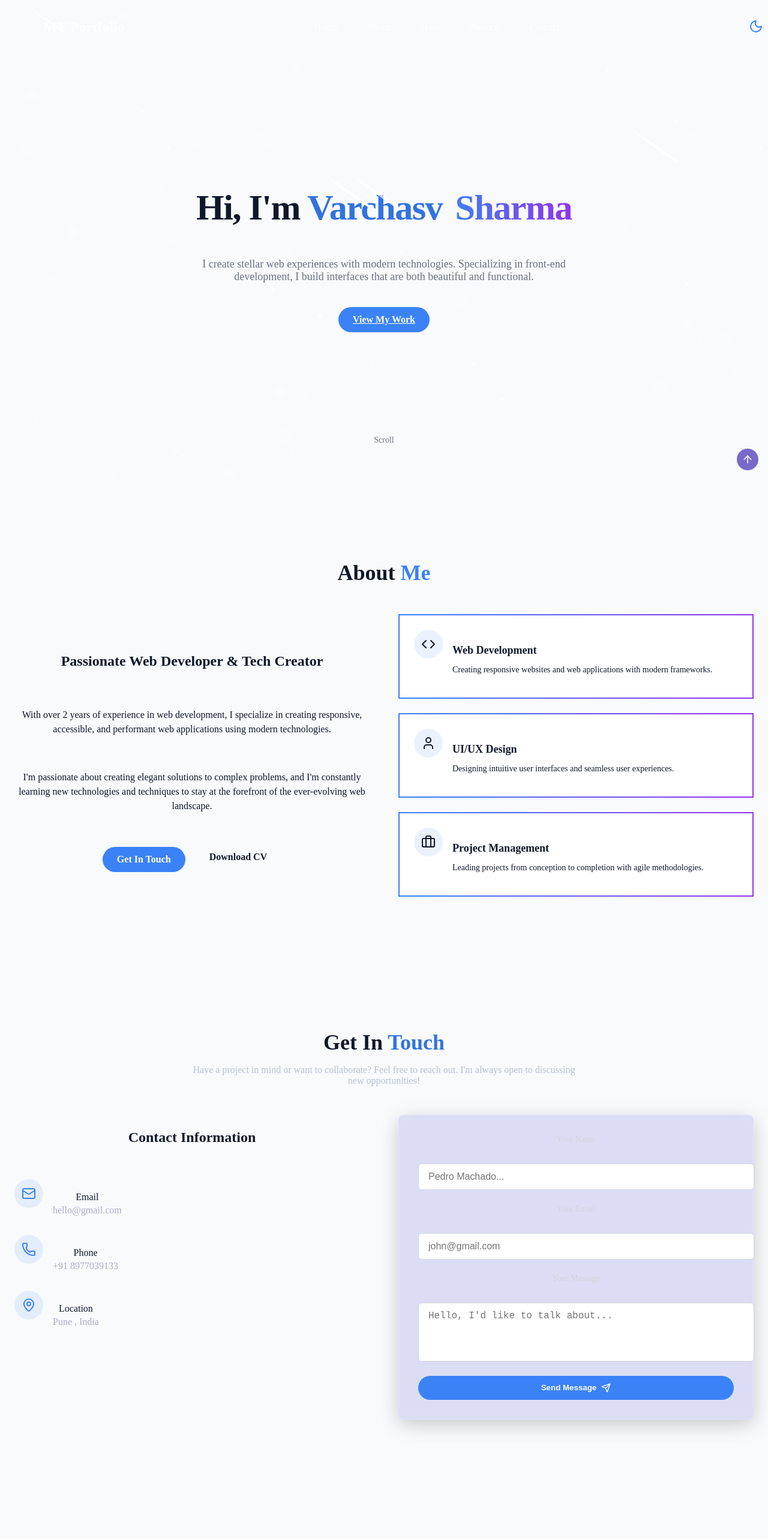
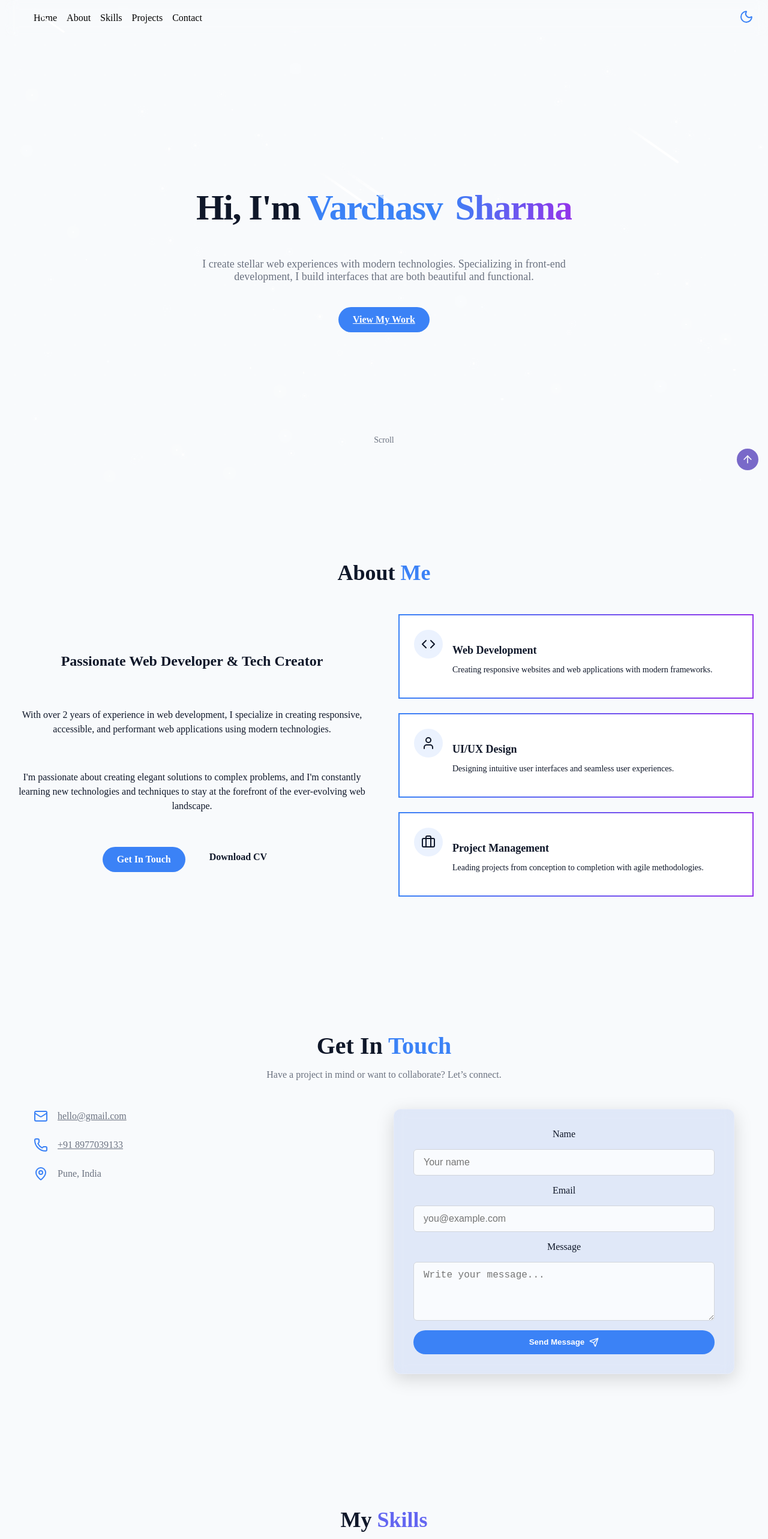
Before and after one commit to Varchasv-pixel/Portfolio, a React (Vite) app: page / in a window 1280 px wide. Shown: the top 2566 px of the page at 60% size. Built offline with nearby package versions, Linux system fonts and the light colour scheme.

Commit message:
made the UI better

```diff
--- a/src/components/ContactSection.css
+++ b/src/components/ContactSection.css
@@ -1,216 +1,121 @@
-/* Container and layout */
 .contact-section {
-  padding-top: 6rem;    /* py-24 */
-  padding-bottom: 6rem;
-  padding-left: 1rem;   /* px-4 */
-  padding-right: 1rem;
-  position: relative;
- /* bg-secondary/30, adjust */
-  max-width: 80rem;     /* max-w-5xl ~ 1280px */
-  margin-left: auto;
-  margin-right: auto;
+  padding: 6rem 1rem;
+  max-width: 80rem;
+  margin: auto;
 }
 
-/* Headings */
-.contact-section h2 {
-  font-size: 2rem;      /* text-3xl */
+.contact-heading {
+  text-align: center;
+  font-size: 2.5rem;
   font-weight: 700;
-  margin-bottom: 1rem;  /* mb-4 */
-  text-align: center;
+  margin-bottom: 1rem;
 }
 
-@media (min-width: 768px) {
-  .contact-section h2 {
-    font-size: 2.25rem; /* md:text-4xl */
-  }
+.contact-heading span {
+  color: #3b82f6;
 }
 
-/* Primary text color */
-.text-primary {
-  color: #3173de;
-}
-
-/* Muted foreground text */
-.text-muted-foreground {
+.contact-subtext {
+  text-align: center;
+  max-width: 40rem;
+  margin: 0 auto 3rem auto;
   color: #6b7280;
 }
 
-/* Paragraph */
-.contact-section p {
-  text-align: center;
-  color: #b9c2d1; /* muted-foreground */
-  margin-bottom: 3rem; /* mb-12 */
-  max-width: 40rem; /* max-w-2xl */
-  margin-left: auto;
-  margin-right: auto;
-}
-
-/* Grid layout */
 .contact-grid {
   display: grid;
+  gap: 2rem;
   grid-template-columns: 1fr;
-  gap: 3rem; /* gap-12 */
 }
 
 @media (min-width: 768px) {
   .contact-grid {
-    grid-template-columns: repeat(2, 1fr);
+    grid-template-columns: 1fr 1fr;
   }
 }
 
-/* Section titles */
-.contact-info-title,
-.contact-form-title {
-  font-size: 1.5rem; /* text-2xl */
-  font-weight: 600;
-  margin-bottom: 1.5rem; /* mb-6 */
+.contact-info-card {
+  display: flex;
+  flex-direction: column;
+  gap: 1.5rem;
 }
 
-/* Contact Info Container */
-.contact-info {
+.contact-item {
   display: flex;
-  flex-direction: column;
-  gap: 2rem; /* space-y-8 */
+  align-items: center;
+  gap: 1rem;
 }
 
-/* Individual Contact Items */
-.contact-item {
-  display: flex;
-  align-items: flex-start;
-  gap: 1rem; /* space-x-4 */
+.contact-item .contact-icon {
+  color: #3b82f6;
+  flex-shrink: 0;
 }
 
-/* Icon container */
-.contact-icon {
-  padding: 0.75rem; /* p-3 */
-  border-radius: 9999px; /* rounded-full */
-  background-color: rgba(59, 130, 246, 0.1); /* bg-primary/10 */
-  display: flex;
-  align-items: center;
-  justify-content: center;
+.contact-item h4 {
+  margin: 0 0 0.25rem 0;
+  font-weight: 600;
 }
 
-/* Icon size and color */
-.contact-icon svg {
-  height: 1.5rem; /* h-6 */
-  width: 1.5rem;  /* w-6 */
-  color: #3b82f6; /* text-primary */
-}
-
-/* Contact Text block */
-.contact-text h4 {
-  font-weight: 500;
-  margin-bottom: 0.25rem;
-}
-
-.contact-text a,
-.contact-text span {
-  color: #acacca; /* muted-foreground */
-  text-decoration: none;
+.contact-item a,
+.contact-item span {
+  color: #6b7280;
   transition: color 0.3s;
 }
 
-.contact-text a:hover,
-.contact-text span:hover {
-  color: #3b82f6; /* hover:text-primary */
+.contact-item a:hover {
+  color: #3b82f6;
 }
 
-
-/* Form title */
-.contact-formm-title {
-  margin-bottom: 1.5rem;
+.contact-form-card {
+  backdrop-filter: blur(10px);
+  background-color: rgba(24, 76, 217, 0.1);
+  border: 1px solid rgba(255, 255, 255, 0.2);
+  border-radius: 0.75rem;
+  padding: 2rem;
+  box-shadow: 0 8px 30px rgba(0, 0, 0, 0.15);
 }
 
-/* Form element spacing */
-.contact-formm form {
+.contact-form-card form {
   display: flex;
   flex-direction: column;
-  gap: 1.5rem;
-
-  /* space-y-6 */
+  gap: 1rem;
 }
 
-/* Labels */
-.contact-formm label {
-  display: block;
-  font-size: 0.875rem; /* text-sm */
+.contact-form-card label {
   font-weight: 500;
-  margin-bottom: 0.5rem; /* mb-2 */
 }
 
-/* Inputs & Textarea */
-.contact-formm input,
-.contact-formm textarea {
-  width: 100%;
-  padding: 0.75rem 1rem; /* px-4 py-3 */
-  border: 1px solid #d1d5db; /* border-input */
-  border-radius: 0.375rem; /* rounded-md */
-  background-color: #ffff; /* bg-background */
+.contact-form-card input,
+.contact-form-card textarea {
+  background-color: rgba(255, 255, 255, 0.8);
+  border: 1px solid #d1d5db;
+  border-radius: 0.375rem;
+  padding: 0.75rem 1rem;
   font-size: 1rem;
-  outline: none;
-  transition: box-shadow 0.2s ease, border-color 0.2s ease;
-  resize: none; /* for textarea */
 }
 
-.contact-formm input:focus,
-.contact-formm textarea:focus {
-  box-shadow: 0 0 0 2px #3b82f6; /* focus:ring-2 focus:ring-primary */
+.contact-form-card input:focus,
+.contact-form-card textarea:focus {
   border-color: #3b82f6;
+  outline: none;
+  box-shadow: 0 0 0 2px #3b82f6;
 }
 
-
-
-/* Button */
 .cosmic-button {
-  background-color: #3b82f6; /* primary */
+  background-color: #3b82f6;
   color: white;
   font-weight: 600;
   border: none;
-  border-radius: 9999px; /* rounded-full */
+  border-radius: 9999px;
   padding: 0.75rem 1.5rem;
+  display: inline-flex;
+  align-items: center;
+  gap: 0.5rem;
+  justify-content: center;
   cursor: pointer;
   transition: background-color 0.3s;
-  display: inline-flex;
-  align-items: center;
-  justify-content: center;
-  gap: 0.5rem;
 }
 
-.cosmic-button:hover:not(:disabled) {
+.cosmic-button:hover {
   background-color: #2563eb;
 }
-
-.cosmic-button:disabled {
-  opacity: 0.6;
-  cursor: not-allowed;
-}
-
-/* Full width button */
-.cosmic-button.w-full {
-  width: 100%;
-}
-
-
-
-
-.contact-formm {
-  background-color: rgba(255, 255, 255, 0.1);   /* transparent white */
-  backdrop-filter: blur(10px);                  /* frosted glass effect */
-  -webkit-backdrop-filter: blur(10px);          /* Safari support */
-  padding: 2rem;
-  border-radius: 0.5rem;
-  border: 1px solid rgba(255, 255, 255, 0.2);
-  box-shadow: 0 8px 32px rgba(0, 0, 0, 0.2);
-}
-
-
-.contact-formm {
-  background-color: rgba(58, 68, 208, 0.151); /* semi-transparent dark glass effect */
-  backdrop-filter: blur(10px);          /* frosted glass look */
-  -webkit-backdrop-filter: blur(10px);  /* Safari support */
-  border-radius: 0.5rem;
-  border: 1px solid rgba(255, 255, 255, 0.2);
-  box-shadow: 0 8px 32px rgba(0, 0, 0, 0.2);
-  padding: 2rem;
-  color: #d3d3db;                       /* keep text readable on dark bg */
-}
--- a/src/components/ContactSection.jsx
+++ b/src/components/ContactSection.jsx
@@ -1,147 +1,127 @@
 import {
-
-
   Mail,
   MapPin,
   Phone,
   Send,
-
-
 } from "lucide-react";
-
+import { useState, useRef } from "react";
+import emailjs from "@emailjs/browser";
+import { useToast } from "@/hooks/use-toast";
 import "./ContactSection.css";
-
-
-import { useToast } from "@/hooks/use-toast";
-import { useState } from "react";
 
 export const ContactSection = () => {
   const { toast } = useToast();
+  const formRef = useRef();
   const [isSubmitting, setIsSubmitting] = useState(false);
 
   const handleSubmit = (e) => {
     e.preventDefault();
-
     setIsSubmitting(true);
 
-    setTimeout(() => {
-      toast({
-        title: "Message sent!",
-        description: "Thank you for your message. I'll get back to you soon.",
+    // Replace with your actual EmailJS keys
+    const serviceID = "service_clo6fhl"
+    const templateID = "template_r89fcxs";
+    const publicKey = "eolFS3eydiME1F5Ih";
+
+    emailjs
+      .sendForm(serviceID, templateID, formRef.current, publicKey)
+      .then(() => {
+        toast({
+          title: "Message sent!",
+          description: "Thank you for reaching out. I'll get back to you soon.",
+        });
+        setIsSubmitting(false);
+        formRef.current.reset();
+      })
+      .catch((error) => {
+        console.error("EmailJS error", error);
+        toast({
+          title: "Error",
+          description: "Sorry, something went wrong. Please try again later.",
+          variant: "destructive",
+        });
+        setIsSubmitting(false);
       });
-      setIsSubmitting(false);
-    }, 1500);
   };
 
   return (
     <section id="contact" className="contact-section">
-      <div className="container mx-auto max-w-5xl">
-        <h2>
-          Get In <span className="text-primary"> Touch</span>
+      <div className="container-custom">
+        <h2 className="contact-heading">
+          Get In <span>Touch</span>
         </h2>
-
-        <p>
-          Have a project in mind or want to collaborate? Feel free to reach out.
-          I'm always open to discussing new opportunities!
+        <p className="contact-subtext">
+          Have a project in mind or want to collaborate? Let’s connect.
         </p>
 
         <div className="contact-grid">
           {/* Contact Info */}
-          <div className="contact-info">
-            <h3 className="contact-info-title">Contact Information</h3>
+          <div className="contact-info-card">
+            <div className="contact-item">
+              <Mail className="contact-icon" />
+              <div>
 
-            {/* Email */}
-            <div className="contact-item">
-              <div className="contact-icon">
-                <Mail />
-              </div>
-              <div className="contact-text">
-                <h4>Email</h4>
-                <a
-                  href="mailto:hello@gmail.com"
-                  className="text-muted-foreground hover:text-primary transition-colors"
-                >
-                  hello@gmail.com
-                </a>
+                <a href="varch.1906@gmail.com">hello@gmail.com</a>
               </div>
             </div>
 
-            {/* Phone */}
             <div className="contact-item">
-              <div className="contact-icon">
-                <Phone />
-              </div>
-              <div className="contact-text">
-                <h4>Phone</h4>
-                <a
-                  href="tel:8977039133"
-                  className="text-muted-foreground hover:text-primary transition-colors"
-                >
-                  +91 8977039133
-                </a>
+              <Phone className="contact-icon" />
+              <div>
+
+                <a href="tel:+918977039133">+91 8977039133</a>
               </div>
             </div>
 
-            {/* Location */}
             <div className="contact-item">
-              <div className="contact-icon">
-                <MapPin />
-              </div>
-              <div className="contact-text">
-                <h4>Location</h4>
-                <span className="text-muted-foreground hover:text-primary transition-colors">
-                  Pune , India
-                </span>
+              <MapPin className="contact-icon" />
+              <div>
+
+                <span>Pune, India</span>
               </div>
             </div>
-
-
-
           </div>
 
           {/* Contact Form */}
-          <div className="contact-formm">
-
-
-            <form onSubmit={handleSubmit}>
-              <label htmlFor="name">Your Name</label>
+          <div className="contact-form-card">
+            <form ref={formRef} onSubmit={handleSubmit}>
+              <label htmlFor="name">Name</label>
               <input
-                type="text"
                 id="name"
                 name="name"
                 required
-                placeholder="Pedro Machado..."
+                placeholder="Your name"
               />
 
-              <label htmlFor="email">Your Email</label>
+              <label htmlFor="email">Email</label>
               <input
+                id="email"
                 type="email"
-                id="email"
                 name="email"
                 required
-                placeholder="john@gmail.com"
+                placeholder="you@example.com"
               />
 
-              <label htmlFor="message">Your Message</label>
+              <label htmlFor="message">Message</label>
               <textarea
                 id="message"
                 name="message"
+                rows={4}
                 required
-                placeholder="Hello, I'd like to talk about..."
-                rows={4}
-              />
+                placeholder="Write your message..."
+              ></textarea>
 
               <button
+                className="cosmic-button"
                 type="submit"
                 disabled={isSubmitting}
-                className="cosmic-button w-full"
               >
-                {isSubmitting ? "Sending..." : "Send Message"}
-                <Send size={16} />
+                {isSubmitting ? "Sending..." : "Send Message"} <Send size={16} />
               </button>
             </form>
           </div>
         </div>
       </div>
     </section>
-    );}
+  );
+};
--- a/src/components/Navbar.css
+++ b/src/components/Navbar.css
@@ -1,264 +1,80 @@
-/* Navbar.css */
-
+/* base navbar */
 .navbar {
   position: fixed;
+  top: 0;
   width: 100%;
-  z-index: 40;
-  padding: 20px 0;
-  background: transparent;
-  transition: all 0.3s ease;
+  z-index: 50;
+  backdrop-filter: blur(10px);
+  transition: background-color 0.3s ease, box-shadow 0.3s ease;
 }
 
-.navbar--scrolled {
-  padding: 12px 0;
-  background: rgba(255, 255, 255, 0.8); /* Adjust as needed */
-  backdrop-filter: blur(10px);
-  box-shadow: 0 2px 8px rgba(0, 0, 0, 0.1);
+/* light mode styles */
+.navbar {
+  background-color: rgba(196, 166, 166, 0);
+  color: black;
 }
 
-.navbar__container {
-  max-width: 1200px;
-  margin: 0 auto;
-  padding: 0 16px;
-  display: flex;
-  justify-content: space-between;
-  align-items: center;
+.navbar__link {
+  color: black;
+  text-decoration: none;
+  margin-left: 1rem;
+  transition: color 0.3s ease;
 }
 
-.navbar__logo {
-  font-size: 1.25rem;
-  font-weight: 700;
-  color: #0d6efd; /* primary color */
-  text-decoration: none;
-  display: flex;
-  align-items: center;
-}
-
-.navbar__logo-text {
-  position: relative;
-  z-index: 10;
-  color: #333; /* foreground text color */
-}
-
-.dark .navbar__logo-text {
+/* dark mode styles */
+html.dark .navbar {
+  background-color: #000;
   color: white;
 }
 
-.navbar__nav-items {
-  display: none;
+html.dark .navbar__link {
+  color: white;
 }
 
-.navbar__nav-items--desktop {
-  display: flex;
-  gap: 32px;
+/* scrolled shadow effect */
+.navbar--scrolled {
+  box-shadow: 0 2px 6px rgba(71, 68, 68, 0);
 }
 
-.navbar__link {
-  color: rgba(51, 51, 51, 0.8);
-  text-decoration: none;
-  transition: color 0.3s ease;
-  font-size: 1rem;
-}
-
-.navbar__link:hover {
-  color: #0d6efd;
-}
-
-.navbar__menu-toggle {
-  display: block;
-  background: none;
-  border: none;
-  cursor: pointer;
-  color: #333;
-  z-index: 50;
-}
-
-/* Hide menu toggle on desktop */
-@media (min-width: 768px) {
-  .navbar__menu-toggle {
-    display: none;
-  }
-}
-
-/* Mobile menu styles */
-.navbar__mobile-menu {
-  position: fixed;
-  inset: 0;
-  background: rgba(255, 255, 255, 0.95);
-  backdrop-filter: blur(10px);
-  z-index: 40;
-  display: flex;
-  flex-direction: column;
-  align-items: center;
-  justify-content: center;
-  opacity: 0;
-  pointer-events: none;
-  transition: opacity 0.3s ease;
-}
-
-/* Show menu when open */
-.navbar__mobile-menu.open {
-  opacity: 1;
-  pointer-events: auto;
-}
-
-.navbar__mobile-links {
-  display: flex;
-  flex-direction: column;
-  gap: 32px;
-  font-size: 1.25rem;
-}
-
-@media (min-width: 768px) {
-  .navbar__mobile-menu {
-    display: none;
-  }
-}
-
-
-/* Navbar Styles */
-.navbar {
-  position: fixed;
-  width: 100%;
-  z-index: 100;
-  padding: 1.5rem;
-  transition: all 0.3s ease;
-  background-color: transparent;
-}
-
-.navbar--scrolled {
-  background-color: rgba(0, 0, 0, 0.75); /* Or use light color for light mode */
-  backdrop-filter: blur(10px);
-  box-shadow: 0 2px 4px rgba(0,0,0,0.1);
-  padding: 1rem;
-}
-
+/* responsive nav items */
 .navbar__container {
   display: flex;
   justify-content: space-between;
   align-items: center;
-  max-width: 1200px;
-  margin: 0 auto;
+  padding: 1rem 2rem;
 }
 
-.navbar__logo-text {
-  font-size: 1.5rem;
-  font-weight: bold;
-  color: var(--text-color, #fff); /* Fallback white */
+.navbar__theme-toggle {
+  margin-left: 1rem;
 }
 
-.navbar__nav-items--desktop {
+/* hamburger button */
+.navbar__menu-toggle {
   display: none;
+  background: none;
+  border: none;
+  cursor: pointer;
+  color: inherit;
 }
 
-.navbar__link {
-  color: var(--text-color, #fff);
-  text-decoration: none;
-  margin-left: 1.5rem;
-  transition: color 0.3s ease;
-}
-
-.navbar__link:hover {
-  color: #facc15; /* yellow */
-}
-
-.navbar__menu-toggle {
-  background: none;
-  border: none;
-  color: inherit;
-  cursor: pointer;
-  z-index: 1001;
-}
-
+/* mobile menu */
 .navbar__mobile-menu {
-  position: fixed;
-  inset: 0;
-  background-color: rgba(0, 0, 0, 0.95);
-  display: flex;
-  justify-content: center;
-  align-items: center;
-  transition: opacity 0.3s ease;
-  opacity: 0;
-  pointer-events: none;
-  z-index: 1000;
+  display: none;
+  flex-direction: column;
+  background: inherit;
+  width: 100%;
+  padding: 1rem 2rem;
 }
 
 .navbar__mobile-menu.open {
-  opacity: 1;
-  pointer-events: auto;
+  display: flex;
 }
 
-.navbar__mobile-links {
-  display: flex;
-  flex-direction: column;
-  gap: 2rem;
-  font-size: 1.5rem;
-}
-
-/* Show desktop nav on medium+ screens */
-@media (min-width: 768px) {
+@media (max-width: 768px) {
   .navbar__nav-items--desktop {
-    display: flex;
-  }
-
-  .navbar__menu-toggle {
     display: none;
   }
-
-  .navbar__mobile-menu {
-    display: none;
+  .navbar__menu-toggle {
+    display: block;
   }
 }
-
-/* Theme toggle position */
-.theme-toggle-floating {
-  position: fixed;
-  top: 1rem;
-  right: 1rem;
-  z-index: 1100;
-}
-
-
-.navbar__container {
-  display: flex;
-  align-items: center;
-  justify-content: space-between;
-  max-width: 1200px;
-  margin: 0 auto;
-  position: relative;
-}
-
-/* Place theme toggle before menu toggle, on right side */
-.navbar__theme-toggle {
-  margin-left: 1rem;
-  display: flex;
-  align-items: center;
-}
-
-/* Keep menu toggle button on rightmost */
-.navbar__menu-toggle {
-  background: none;
-  border: none;
-  color: inherit;
-  cursor: pointer;
-  margin-left: 1rem;
-  display: flex;
-  align-items: center;
-  z-index: 1001;
-}
-
-/* Adjust desktop nav items */
-.navbar__nav-items--desktop {
-  display: none;
-}
-
-/* Show desktop nav and theme toggle on wider screens */
-@media (min-width: 768px) {
-  .navbar__nav-items--desktop {
-    display: flex;
-    gap: 1.5rem;
-  }
-  .navbar__menu-toggle {
-    display: none;
-  }
-}
--- a/src/components/Navbar.jsx
+++ b/src/components/Navbar.jsx
@@ -1,8 +1,7 @@
-
+import { useEffect, useState } from "react";
 import { Menu, X } from "lucide-react";
-import { useEffect, useState } from "react";
-import { ThemeToggle } from "./ThemeToggle"; // Make sure the path is correct
-import "./Navbar.css"; // Your CSS file
+import { ThemeToggle } from "./ThemeToggle";
+import "./Navbar.css";
 
 const navItems = [
   { name: "Home", href: "#hero" },
@@ -27,19 +26,16 @@ export const Navbar = () => {
   return (
     <nav className={`navbar ${isScrolled ? "navbar--scrolled" : ""}`}>
       <div className="navbar__container">
-        <a className="navbar__logo" href="#hero">
-          <span className="navbar__logo-text">MY Portfolio</span>
-        </a>
+
 
         <div className="navbar__nav-items navbar__nav-items--desktop">
-          {navItems.map((item, key) => (
-            <a key={key} href={item.href} className="navbar__link">
+          {navItems.map((item, index) => (
+            <a key={index} href={item.href} className="navbar__link">
               {item.name}
             </a>
           ))}
         </div>
 
-        {/* Theme Toggle inside navbar */}
         <div className="navbar__theme-toggle">
           <ThemeToggle />
         </div>
@@ -47,16 +43,14 @@ export const Navbar = () => {
         <button
           onClick={() => setIsMenuOpen((prev) => !prev)}
           className="navbar__menu-toggle"
-          aria-label={isMenuOpen ? "Close Menu" : "Open Menu"}
         >
           {isMenuOpen ? <X size={24} /> : <Menu size={24} />}
         </button>
 
         <div className={`navbar__mobile-menu ${isMenuOpen ? "open" : ""}`}>
-          <div className="navbar__mobile-links">
-            {navItems.map((item, key) => (
+          {navItems.map((item, index) => (
             <a
-                key={key}
+              key={index}
               href={item.href}
               className="navbar__link"
               onClick={() => setIsMenuOpen(false)}
@@ -66,7 +60,6 @@ export const Navbar = () => {
           ))}
         </div>
       </div>
-      </div>
     </nav>
   );
 };
--- a/src/components/ProjectSection.jsx
+++ b/src/components/ProjectSection.jsx
@@ -90,7 +90,7 @@ export const ProjectsSection = () => {
             className="projects-button"
             target="_blank"
             rel="noreferrer"
-            href="https://github.com/machadop1407"
+            href="https://github.com/Varchasv-pixel"
           >
             Check My GitHub <ArrowRight size={16} />
           </a>
```
Also changed, not shown: package.json (+1 -9 lines), src/components/ProjectSection.css (+17 -0 lines), 1 other file (tests, documents, lock files or other folders). Lines whose indentation alone changed are shown as unchanged.
